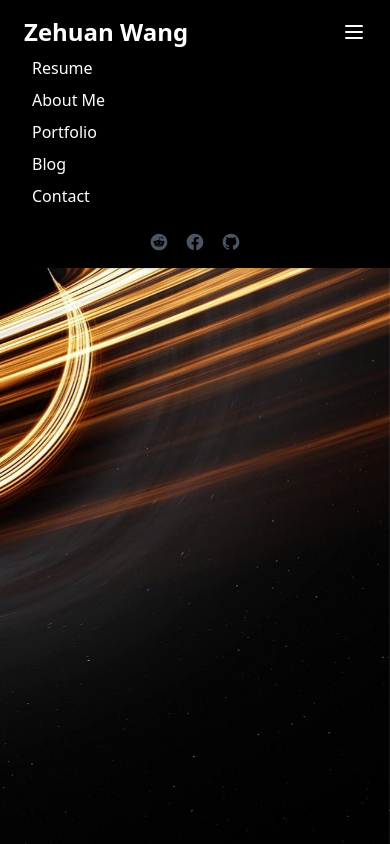
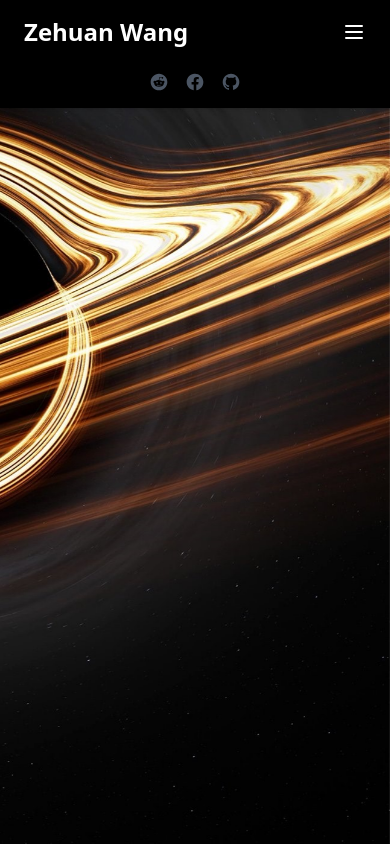
Before and after one commit to Marco-Ray/my_site, a Vue app: page / in a window 390 px wide. Built offline with nearby package versions, Linux system fonts and the light colour scheme.

Commit message:
toggle bars when screen is small

```diff
--- a/src/components/Header.vue
+++ b/src/components/Header.vue
@@ -10,7 +10,7 @@
 
           <!-- Mobile menu button -->
           <div class="flex lg:hidden">
-            <button type="button" class="text-white focus:text-gray-600" aria-label="toggle menu">
+            <button type="button" class="text-white focus:text-gray-600" aria-label="toggle menu" @click.prevent="isOpen = !isOpen">
               <svg viewBox="0 0 24 24" class="w-6 h-6 fill-current">
                 <path fill-rule="evenodd"
                       d="M4 5h16a1 1 0 0 1 0 2H4a1 1 0 1 1 0-2zm0 6h16a1 1 0 0 1 0
@@ -21,13 +21,15 @@
           </div>
         </div>
 
-        <div class="flex flex-col text-white capitalize
-        lg:flex lg:px-16 lg:-mx-4 lg:flex-row lg:items-center">
+        <div class="flex-col text-white capitalize
+        lg:flex lg:px-16 lg:-mx-4 lg:flex-row lg:items-center"
+             :class="{ 'hidden': !isOpen, 'flex': isOpen}"
+        >
           <a href="#" class="px-2 lg:py-4 mt-2 lg:mt-0 lg:mx-4 transition-colors duration-200 transform hover:bg-gray-300 hover:bg-opacity-30 ">Resume</a>
-          <a href="#" class="px-2 lg:py-4 mt-2 lg:mt-0 lg:mx-4 transition-colors duration-200 transform hover:bg-gray-300 hover:bg-opacity-30 hover:text-red-500">About Me</a>
-          <a href="#" class="px-2 lg:py-4 mt-2 lg:mt-0 lg:mx-4 transition-colors duration-200 transform hover:bg-gray-300 hover:bg-opacity-30 hover:text-red-500">Portfolio</a>
-          <a href="#" class="px-2 lg:py-4 mt-2 lg:mt-0 lg:mx-4 transition-colors duration-200 transform hover:bg-gray-300 hover:bg-opacity-30 hover:text-red-500">Blog</a>
-          <a href="#" class="px-2 lg:py-4 mt-2 lg:mt-0 lg:mx-4 transition-colors duration-200 transform hover:bg-gray-300 hover:bg-opacity-30 hover:text-red-500">Contact</a>
+          <a href="#" class="px-2 lg:py-4 mt-2 lg:mt-0 lg:mx-4 transition-colors duration-200 transform hover:bg-gray-300 hover:bg-opacity-30">About Me</a>
+          <a href="#" class="px-2 lg:py-4 mt-2 lg:mt-0 lg:mx-4 transition-colors duration-200 transform hover:bg-gray-300 hover:bg-opacity-30">Portfolio</a>
+          <a href="#" class="px-2 lg:py-4 mt-2 lg:mt-0 lg:mx-4 transition-colors duration-200 transform hover:bg-gray-300 hover:bg-opacity-30">Blog</a>
+          <a href="#" class="px-2 lg:py-4 mt-2 lg:mt-0 lg:mx-4 transition-colors duration-200 transform hover:bg-gray-300 hover:bg-opacity-30">Contact</a>
 
         </div>
       </div>
@@ -69,9 +71,13 @@
 </template>
 
 <script>
-/* eslint-disable */
 export default {
   name: 'Header',
+  data() {
+    return {
+      isOpen: false,
+    }
+  },
 };
 </script>
 
```
